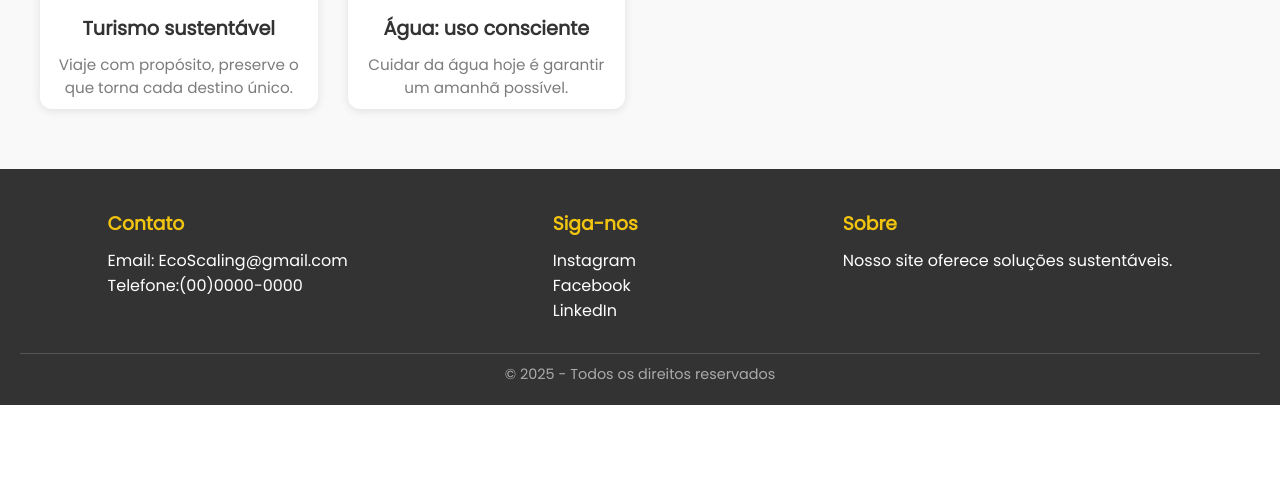
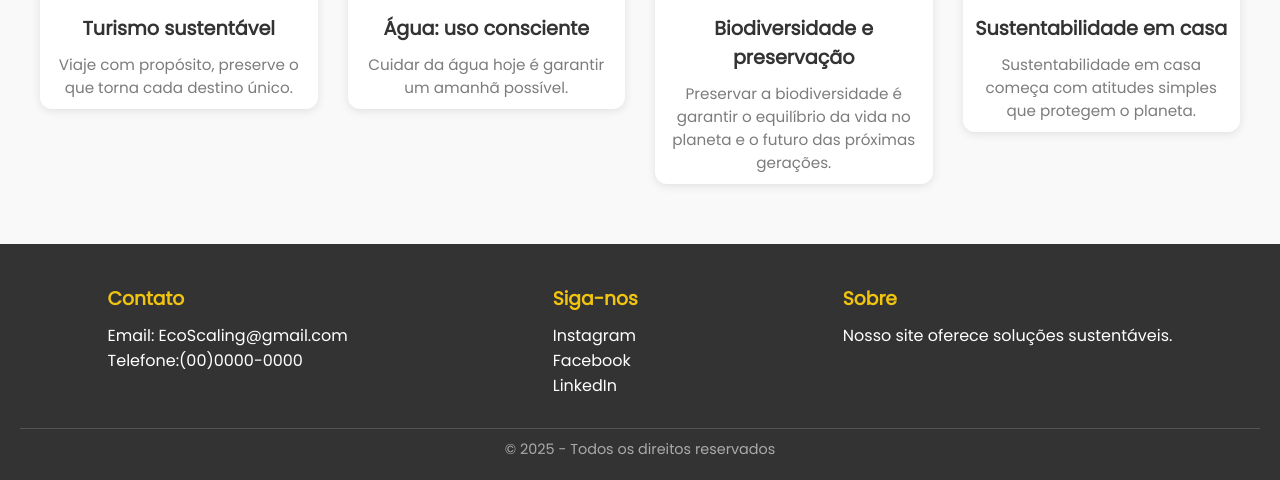
Before and after one commit to jop064/trabalhogst3, a PHP site: page /cards.php in a window 1280 px wide. Shown: the part 1115-1595 px from the top of the page. Before the commit the page ends 1520 px from the top, so only its background shows below. Run offline with PHP 8.4, Linux system fonts and the light colour scheme.

Commit message:
Update cards.php

```diff
--- a/cards.php
+++ b/cards.php
@@ -121,7 +121,23 @@
           <p>Cuidar da água hoje é garantir um amanhã possível.</p>
         </div>
       </a>
-    </div>
+     <a href="card11.html">
+      <div class="card">
+        <img src="https://img.freepik.com/vetores-gratis/jardinagem-feminina_1284-62186.jpg?semt=ais_items_boosted&w=740" alt="Natureza Sustentável">
+        <h3>Biodiversidade e preservação</h3>
+        <p>Preservar a biodiversidade é garantir o equilíbrio da vida no planeta e o futuro das próximas gerações.</p>
+      </div>
+    </a>
+    <a href="card12.html">
+      <div class="card">
+        <img src="https://img.freepik.com/vetores-gratis/conjunto-de-cartoes-de-familia-em-casa_1284-64641.jpg?semt=ais_items_boosted&w=740" alt="Natureza Sustentável">
+        <h3>Sustentabilidade em casa</h3>
+        <p>Sustentabilidade em casa começa com atitudes simples que protegem o planeta.</p>
+      </div>
+    </a>
+</section>
+
+
   </section>
 
   <!-- Rodapé -->
```
